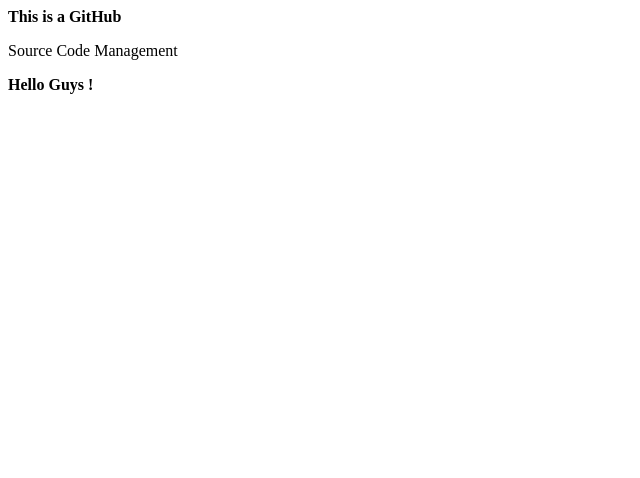
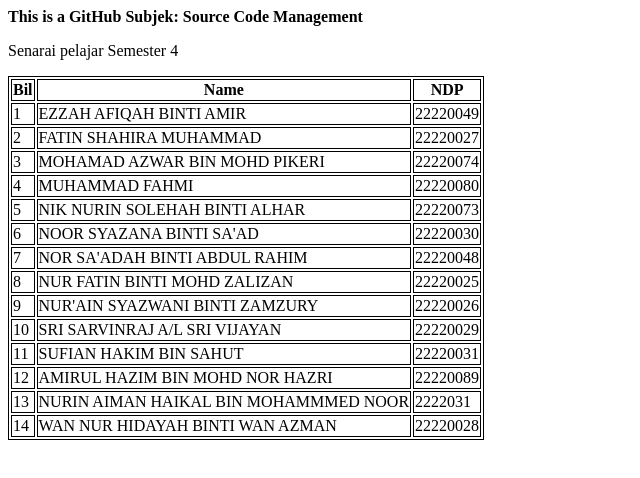
Before and after one commit to SHYRAMUHD/amalifinal.ii, a plain HTML site: page index.html in a window 1280 px wide. Shown: the whole page, without its empty margins (0-640 px from the left). Drawn offline with Linux system fonts and the light colour scheme.

Commit message:
update index.html
sebelum edit:

<!DOCTYPE html>
<html>
<head>
<title>Page Title</title>
</head>
<body>

<b>This is a GitHub</b>
<p>Source Code Management</p>
<b>Hello Guys !</b>

</body>
</html>

selepas edit:

<!DOCTYPE html>
<html>
<head>
<title>Page Title</title>
</head>
<style>
  table, th, td {
    border:1px solid black;
  }
</style>
<body>

<b>This is a GitHub</b>
<b>Subjek: Source Code Management</b>
<p>Senarai pelajar Semester 4</p>

<table>
  <tr>
    <th>Bil</th>
    <th>Name</th>
    <th>NDP</th>
  <tr>
    <td>1</td>
    <td>EZZAH AFIQAH BINTI AMIR</td>
    <td>22220049</td>
  </tr>
  <tr>
    <td>2</td>
    <td>FATIN SHAHIRA MUHAMMAD</td>
    <td>22220027</td>
  </tr>
  <tr>
    <td>3</td>
    <td>MOHAMAD AZWAR BIN MOHD PIKERI</td>
    <td>22220074</td>
  </tr>
  <tr>
    <td>4</td>
    <td>MUHAMMAD FAHMI</td>
    <td>22220080</td>
  </tr>
  <tr>
    <td>5</td>
    <td>NIK NURIN SOLEHAH BINTI ALHAR</td>
    <td>22220073</td>
  </tr>
  <tr>
    <td>6</td>
    <td>NOOR SYAZANA BINTI SA'AD</td>
    <td>22220030</td>
  </tr>
  <tr>
    <td>7</td>
    <td>NOR SA'ADAH BINTI ABDUL RAHIM</td>
    <td>22220048</td>
  </tr>
  <tr>
    <td>8</td>
    <td>NUR FATIN BINTI MOHD ZALIZAN</td>
    <td>22220025</td>
  </tr>
  <tr>
    <td>9</td>
    <td>NUR'AIN SYAZWANI BINTI ZAMZURY</td>
    <td>22220026</td>
  </tr>
  <tr>
    <td>10</td>
    <td>SRI SARVINRAJ A/L SRI VIJAYAN</td>
    <td>22220029</td>
  </tr>
  <tr>
    <td>11</td>
    <td>SUFIAN HAKIM BIN SAHUT</td>
    <td>22220031</td>
  </tr>
  <tr>
    <td>12</td>
    <td>AMIRUL HAZIM BIN MOHD NOR HAZRI</td>
    <td>22220089</td>
  </tr>
  <tr>
    <td>13</td>
    <td>NURIN AIMAN HAIKAL BIN MOHAMMMED NOOR</td>
    <td>2222031</td>
  </tr>
  <tr>
    <td>14</td>
    <td>WAN NUR HIDAYAH BINTI WAN AZMAN</td>
    <td>22220028</td>
  </tr>
</table>
</body>
</html>

```diff
--- a/index.html
+++ b/index.html
@@ -3,11 +3,92 @@
 <head>
 <title>Page Title</title>
 </head>
+<style>
+  table, th, td {
+    border:1px solid black;
+  }
+</style>
 <body>
 
 <b>This is a GitHub</b>
-<p>Source Code Management</p>
-<b>Hello Guys !</b>
+<b>Subjek: Source Code Management</b>
+<p>Senarai pelajar Semester 4</p>
 
+<table>
+  <tr>
+    <th>Bil</th>
+    <th>Name</th>
+    <th>NDP</th>
+  <tr>
+    <td>1</td>
+    <td>EZZAH AFIQAH BINTI AMIR</td>
+    <td>22220049</td>
+  </tr>
+  <tr>
+    <td>2</td>
+    <td>FATIN SHAHIRA MUHAMMAD</td>
+    <td>22220027</td>
+  </tr>
+  <tr>
+    <td>3</td>
+    <td>MOHAMAD AZWAR BIN MOHD PIKERI</td>
+    <td>22220074</td>
+  </tr>
+  <tr>
+    <td>4</td>
+    <td>MUHAMMAD FAHMI</td>
+    <td>22220080</td>
+  </tr>
+  <tr>
+    <td>5</td>
+    <td>NIK NURIN SOLEHAH BINTI ALHAR</td>
+    <td>22220073</td>
+  </tr>
+  <tr>
+    <td>6</td>
+    <td>NOOR SYAZANA BINTI SA'AD</td>
+    <td>22220030</td>
+  </tr>
+  <tr>
+    <td>7</td>
+    <td>NOR SA'ADAH BINTI ABDUL RAHIM</td>
+    <td>22220048</td>
+  </tr>
+  <tr>
+    <td>8</td>
+    <td>NUR FATIN BINTI MOHD ZALIZAN</td>
+    <td>22220025</td>
+  </tr>
+  <tr>
+    <td>9</td>
+    <td>NUR'AIN SYAZWANI BINTI ZAMZURY</td>
+    <td>22220026</td>
+  </tr>
+  <tr>
+    <td>10</td>
+    <td>SRI SARVINRAJ A/L SRI VIJAYAN</td>
+    <td>22220029</td>
+  </tr>
+  <tr>
+    <td>11</td>
+    <td>SUFIAN HAKIM BIN SAHUT</td>
+    <td>22220031</td>
+  </tr>
+  <tr>
+    <td>12</td>
+    <td>AMIRUL HAZIM BIN MOHD NOR HAZRI</td>
+    <td>22220089</td>
+  </tr>
+  <tr>
+    <td>13</td>
+    <td>NURIN AIMAN HAIKAL BIN MOHAMMMED NOOR</td>
+    <td>2222031</td>
+  </tr>
+  <tr>
+    <td>14</td>
+    <td>WAN NUR HIDAYAH BINTI WAN AZMAN</td>
+    <td>22220028</td>
+  </tr>
+</table>
 </body>
 </html>
```
